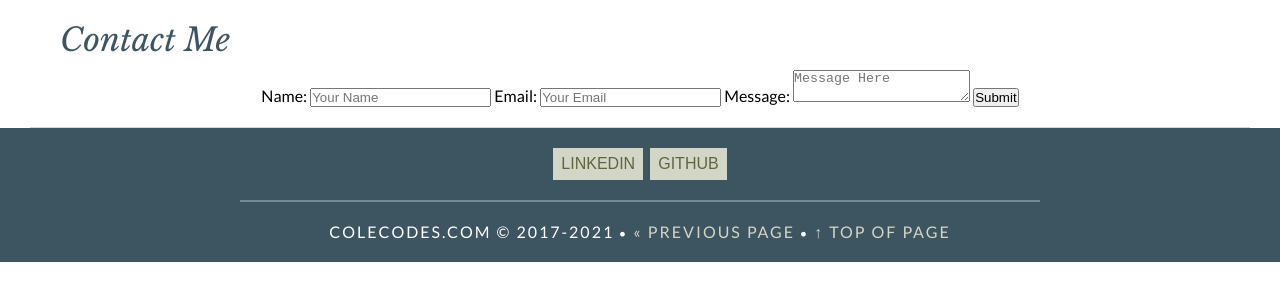
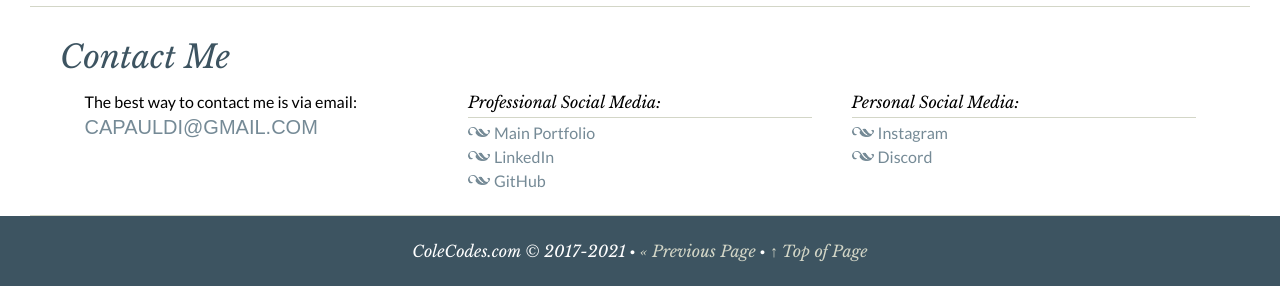
Before and after one commit to JColeCodes/cc-portfolio, a plain HTML site: page index.html in a window 1280 px wide. Shown: the part 2336-2622 px from the top of the page. Before the commit the page ends 2598 px from the top, so only its background shows below. Drawn offline with nearby package versions, Linux system fonts and the light colour scheme; a web font is replaced by a local one.

Commit message:
contact section content added and css added

```diff
--- a/assets/css/style.css
+++ b/assets/css/style.css
@@ -222,6 +222,19 @@ section h3 {
 p.about-text {
     color:var(--third-color);
 }
+.info-box:first-of-type:before {
+    content: "";
+    display: block;
+    background-image: url("../images/leaf-blue.png");
+    background-size: contain;
+    background-repeat: no-repeat;
+    background-position: center;
+    width: 100%;
+    height: 54px;
+    margin: -54px 0 20px;
+    z-index: 9;
+    position: relative;
+}
 p.about-text::before {
     content: "";
     display: block;
@@ -232,6 +245,18 @@ p.about-text::before {
     width: 100%;
     height: 34px;
     margin: 20px 0;
+}
+.about-me p a, .contact-links p a {
+    font-size: 20px;
+    font-family: 'Hammersmith One', sans-serif;
+    text-transform: uppercase;
+    padding: 0;
+    display: block;
+}
+.about-me p a span {
+    font-family: 'Libre Baskerville', serif;
+    text-transform: none;
+    font-size: 16px;
 }
 
 /* PORTFOLIO */
@@ -295,7 +320,6 @@ p.about-text::before {
     font-size: 14px;
     color: var(--lightest-color);
 }
-
 .design-boxes h4 {
     width: 100%;
     margin: 20px 5px 5px;
@@ -326,8 +350,8 @@ p.about-text::before {
 .lightbox img {
     display: block;
     transform: scale(0);
-    max-width: calc(100vh - 40px);
-    max-height: calc(100vh - 40px);
+    max-width: calc(100vw - 80px);
+    max-height: calc(100vh - 80px);
     border: 20px solid var(--lightest-color);
     background-color: var(--lightest-color);
 }
@@ -347,12 +371,45 @@ p.about-text::before {
 }
 .lightbox:target::after { right: 0; }
 
+/* CONTACT */
+.contact-links p a { padding: 5px 0; }
+.contact-links ul {
+    list-style: none;
+}
+.contact-links ul li {
+    margin: 5px 0 0 26px;
+    position: relative;
+}
+.contact-links ul li:not(:first-of-type)::before {
+    content: "";
+    background-image: url("../images/leaf-blue.png");
+    background-size: contain;
+    background-repeat: no-repeat;
+    background-position: center left;
+    position: absolute;
+    width: 100%; height: 10px;
+    top: 4px; left: -26px;
+    z-index: -1;
+}
+.contact-links ul li:first-of-type {
+    display: block;
+    padding: 0 0 5px;
+    margin: 0 0 5px;
+    border-bottom: 1px solid var(--second-color);
+    font-family: 'Libre Baskerville', serif;
+}
+.contact-links {
+    padding: 5px;
+    width: 30%;
+}
+
+
 /* FOOTER */
 footer {
     background-color: var(--main-darker);
-    padding: 0 20px 20px;
+    padding: 25px;
     text-align: center;
-    text-transform: uppercase;
+    font-family: 'Libre Baskerville', serif;
 }
 footer a {
     color: var(--second-color);
@@ -364,25 +421,6 @@ footer ul li {
     margin: 0;
     color: var(--lightest-color);
 }
-.foot-links ul li a {
-    font-family: 'Hammersmith One', sans-serif;
-    background-color: var(--second-color);
-    color: var(--third-color);
-    padding: 8px ;
-    margin: 0 2px;
-    line-height: 1;
-    display: block;
-}
-.foot-links ul li a:hover { color: var(--main-darker); }
-.foot-links {
-    width: 800px; max-width: calc(100% - 40px);
-    padding: 20px;
-    margin: 0 auto 20px;
-    border-bottom: 2px solid var(--main-color);
-}
-.foot-info {
-    letter-spacing: 2px;
-}
 .foot-info ul li:not(:last-child)::after {
     content: " \2022 ";
     font-size: 0.8em;
--- a/index.html
+++ b/index.html
@@ -128,7 +128,7 @@
                     I also have proficient experience using programs such as Google Docs/Sheets, Microsoft Word, etc.
                 </p>
                 <p>
-                    <a href="https://colecodes.com/ResumeDecember2020.pdf" target="_blank">View my resume! (Updated 2020)</a>
+                    <a href="https://colecodes.com/ResumeDecember2020.pdf" target="_blank">View my resume! <span>(Updated 2020)</span></a>
                 </p>
             </div>
             <div class="quick-info">
@@ -296,25 +296,29 @@
         <!-- Contact -->
         <section id="contact">
             <h3>Contact Me</h3>
-            <form class="contact-form" action="mailto:capauldi@gmail.com" method="POST" enctype="multipart/form-data" name="email-me">
-                <label for="name">Name:</label>
-                <input type="text" name="name" id="name" placeholder="Your Name" />
-                <label for="email">Email:</label>
-                <input type="email" name="email" id="email" placeholder="Your Email" />
-                <label for="message">Message:</label>
-                <textarea id="message" placeholder="Message Here"></textarea>
-                <button type="submit">Submit</button>
-            </form>
+            <div class="contact-links">
+                <p>The best way to contact me is via email:</p>
+                <p><a href="mailto:capauldi@gmail.com">capauldi@gmail.com</a></p>
+            </div>
+            <div class="contact-links">
+                <ul>
+                    <li>Professional Social Media:</li>
+                    <li><a href="https://colecodes.com">Main Portfolio</a></li>
+                    <li><a href="https://www.linkedin.com/in/jennifer-cole-a9506b163/">LinkedIn</a></li>
+                    <li><a href="https://github.com/JColeCodes">GitHub</a></li>
+                </ul>
+            </div>
+            <div class="contact-links">
+                <ul>
+                    <li>Personal Social Media:</li>
+                    <li><a href="https://www.instagram.com/capauldi/">Instagram</a></li>
+                    <li><a href="https://discord.com/users/354098549761507332">Discord</a></li>
+                </ul>
+            </div>
         </section>
 
         <!-- Footer -->
         <footer>
-            <div class="foot-links">
-                <ul>
-                    <li><a href="https://www.linkedin.com/in/jennifer-cole-a9506b163/">LinkedIn</a></li>
-                    <li><a href="https://github.com/JColeCodes">GitHub</a></li>
-                </ul>
-            </div>
             <div class="foot-info">
                 <ul>
                     <li>ColeCodes.com &copy; 2017-2021</li>
```
